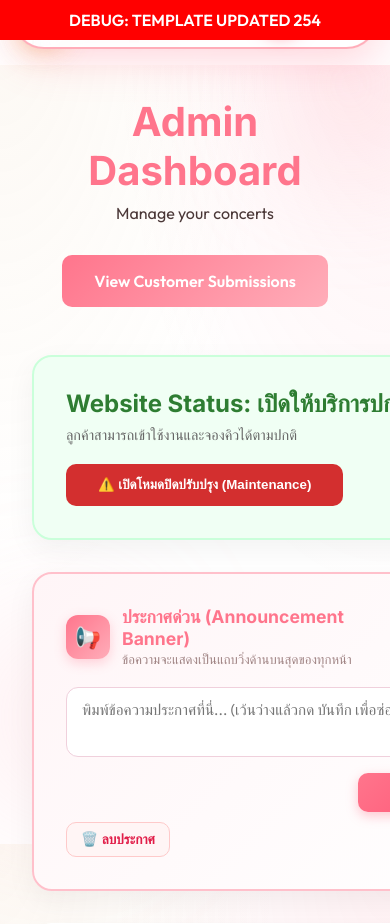
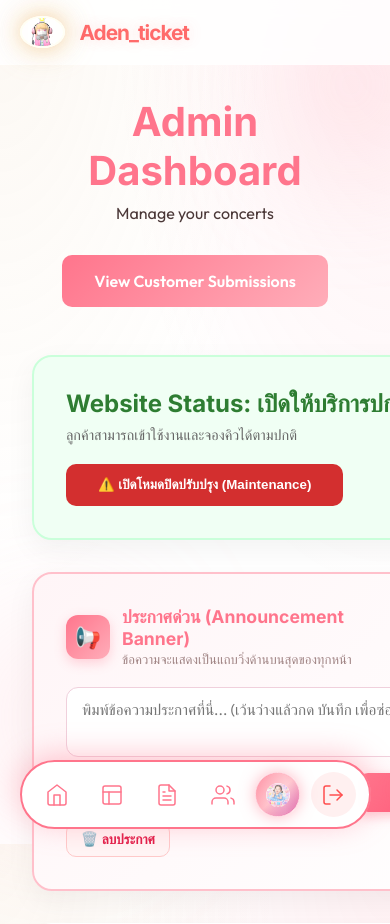
Before and after one commit to Adenupdate/test, a Flask app: page /admin in a window 390 px wide; the page is wider, and only the part inside the window is pictured. Shown: the top 924 px of that part. Run offline with Flask 3, Linux system fonts and the light colour scheme; a user stored in the database is signed in; data comes from the database, SQL or seed files in the repository.

Commit message:
Add files via upload

```diff
--- a/templates/base.html
+++ b/templates/base.html
@@ -9,11 +9,6 @@
 </head>
 
 <body>
-    <!-- DEBUG BANNER - REMOVE AFTER VERIFICATION -->
-    <div
-        style="background: red; color: white; text-align: center; padding: 10px; font-weight: bold; position: fixed; top: 0; left: 0; width: 100%; z-index: 9999999;">
-        DEBUG: TEMPLATE UPDATED {{ range(100, 999)|random }}
-    </div>
 
     {% if announcement %}
     <div class="announcement-banner">
@@ -321,25 +316,26 @@
                 position: fixed !important;
                 bottom: 15px !important;
                 top: auto !important;
-                left: 50% !important;
-                transform: translateX(-50%) !important;
+                left: 5% !important;
+                right: 5% !important;
+                transform: none !important;
                 display: flex !important;
                 flex-direction: row !important;
-                width: 94% !important;
-                max-width: 480px !important;
-                background: rgba(255, 255, 255, 0.95) !important;
+                width: 90% !important;
+                max-width: none !important;
+                background: rgba(255, 255, 255, 0.98) !important;
                 backdrop-filter: blur(20px) !important;
                 -webkit-backdrop-filter: blur(20px) !important;
-                border: 2px solid #ffadb9 !important;
-                border-radius: 40px !important;
-                padding: 8px 12px !important;
-                box-shadow: 0 10px 40px rgba(255, 117, 140, 0.3) !important;
-                z-index: 999999 !important;
-                /* Extremely high z-index */
+                border: 2px solid #ff758c !important;
+                border-radius: 50px !important;
+                padding: 10px !important;
+                box-shadow: 0 -5px 30px rgba(255, 117, 140, 0.4) !important;
+                z-index: 2147483647 !important; /* Max possible z-index */
                 justify-content: space-around !important;
                 align-items: center !important;
-                margin: 0 !important;
+                margin: 0 auto !important;
                 gap: 5px !important;
+                list-style: none !important;
             }
 
             .nav-links li {
@@ -669,23 +665,52 @@
         });
     </script>
     <script>
-        /* Force Mobile Menu to Bottom JS Fallback */
-        function forceMobileNav() {
-            if (window.innerWidth <= 1024) {
-                const navLinks = document.querySelector('.nav-links');
-                if (navLinks) {
-                    navLinks.style.position = 'fixed';
-                    navLinks.style.bottom = '15px';
-                    navLinks.style.left = '50%';
-                    navLinks.style.transform = 'translateX(-50%)';
-                    navLinks.style.zIndex = '999999';
-                    navLinks.style.display = 'flex';
+        /* Force Mobile Menu to Bottom - The Ultimate Fix */
+        function applyMobileNav() {
+            const isMobile = window.innerWidth <= 1024;
+            const navLinks = document.querySelector('.nav-links');
+
+            if (isMobile && navLinks) {
+                // Move to end of body to avoid any parent clipping
+                if (navLinks.parentElement !== document.body) {
+                    document.body.appendChild(navLinks);
                 }
+
+                // Force styles via JS to be sure
+                Object.assign(navLinks.style, {
+                    position: 'fixed',
+                    bottom: '15px',
+                    left: '5%',
+                    right: '5%',
+                    width: '90%',
+                    display: 'flex',
+                    flexDirection: 'row',
+                    justifyContent: 'space-around',
+                    zIndex: '2147483647',
+                    background: 'rgba(255, 255, 255, 0.98)',
+                    padding: '10px',
+                    borderRadius: '50px',
+                    border: '2px solid #ff758c',
+                    boxShadow: '0 -5px 30px rgba(255, 117, 140, 0.4)',
+                    listStyle: 'none',
+                    margin: '0 auto'
+                });
+
                 document.body.style.paddingBottom = '100px';
+            } else if (!isMobile && navLinks) {
+                // On desktop, if we moved it, move it back (or just refresh)
+                const nav = document.querySelector('nav');
+                if (nav && navLinks.parentElement === document.body) {
+                    nav.appendChild(navLinks);
+                    navLinks.style = ''; // Clear forced styles
+                }
             }
         }
-        window.addEventListener('load', forceMobileNav);
-        window.addEventListener('resize', forceMobileNav);
+
+        window.addEventListener('load', applyMobileNav);
+        window.addEventListener('resize', applyMobileNav);
+        // Also run every 1 second for a few times just in case of slow rendering
+        for(let i=1; i<=3; i++) setTimeout(applyMobileNav, i*1000);
     </script>
 </body>
 
```
